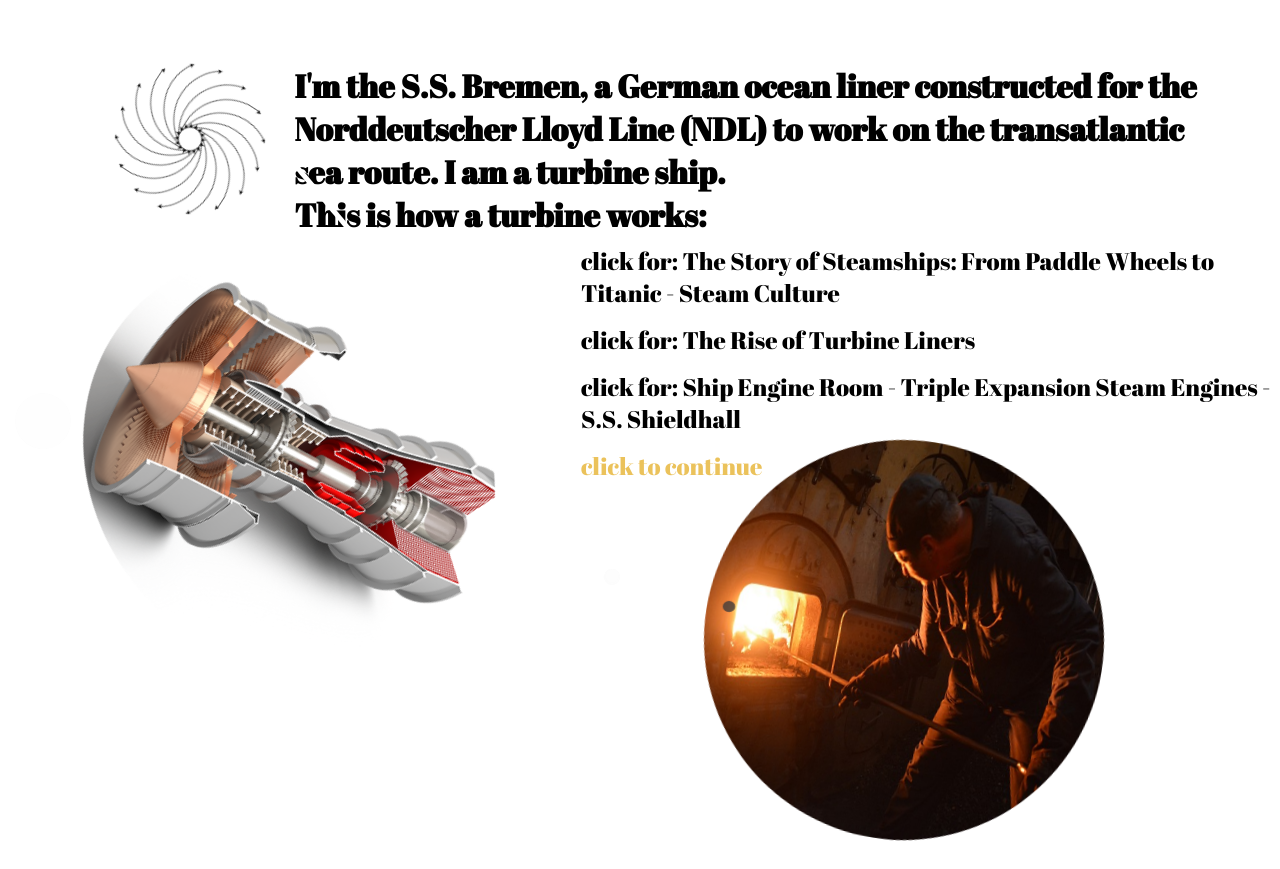
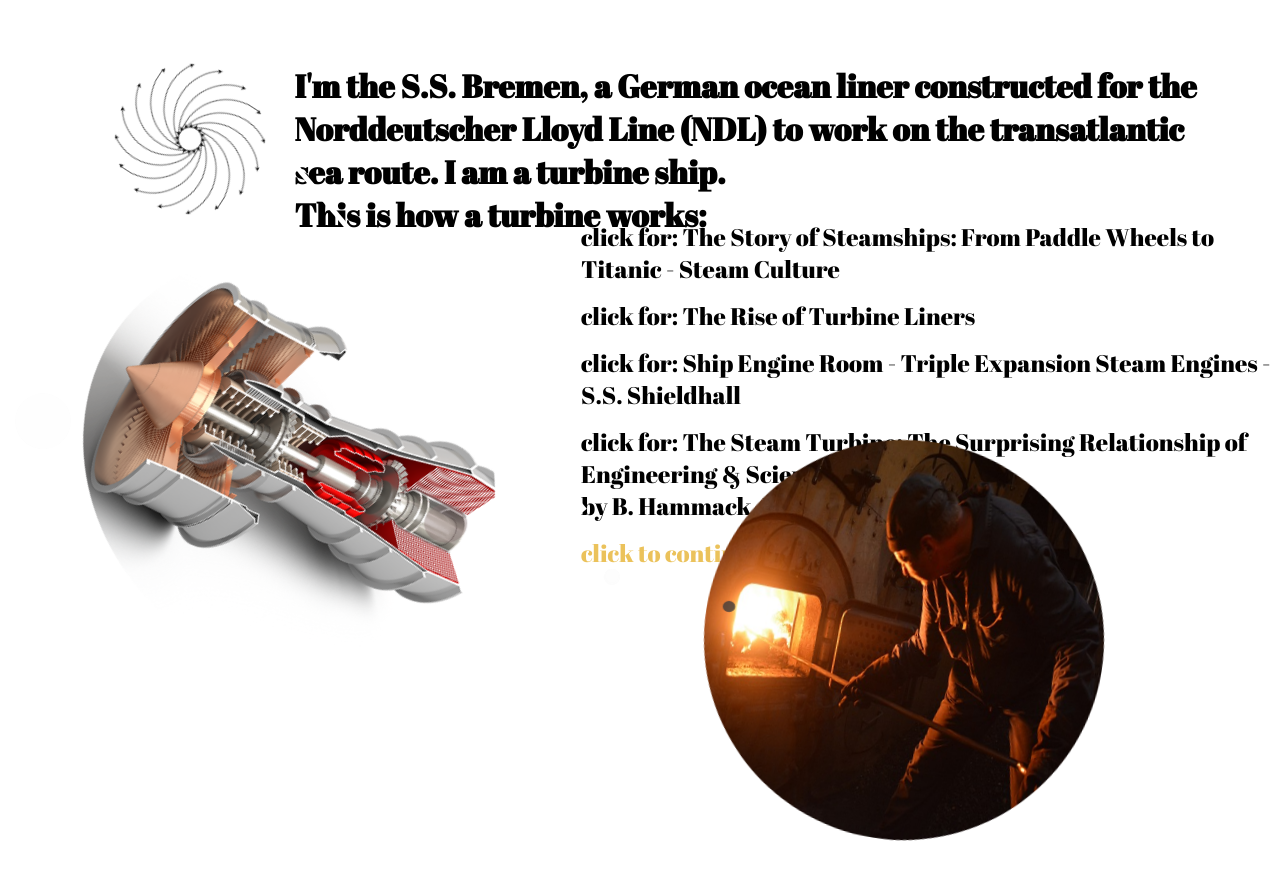
Before and after one commit to RALBERSME/myHistory, a plain HTML site: page bremen3.html in a window 1280 px wide. Drawn offline with Linux system fonts and the light colour scheme; a web font is replaced by a local one.

Commit message:
link added

```diff
--- a/bremen3.css
+++ b/bremen3.css
@@ -134,7 +134,7 @@
 /* movies */
 .movies {
   position: absolute;
-  top: 30%;
+  top: 27%;
   left: 45%;
 }
 
--- a/bremen3.html
+++ b/bremen3.html
@@ -38,6 +38,14 @@
             >
           </li>
           <li>
+            <a
+              onclick='window.open("https://www.youtube.com/watch?v=-8lXXg8dWHk"); return false;'
+              >click for: The Steam Turbine: The Surprising Relationship of
+              Engineering & Science<br />
+              by B. Hammack, University of Illinois</a
+            >
+          </li>
+          <li>
             <a onclick='window.location.href="bremen4.html"' id="continue"
               >click to continue</a
             >
```
